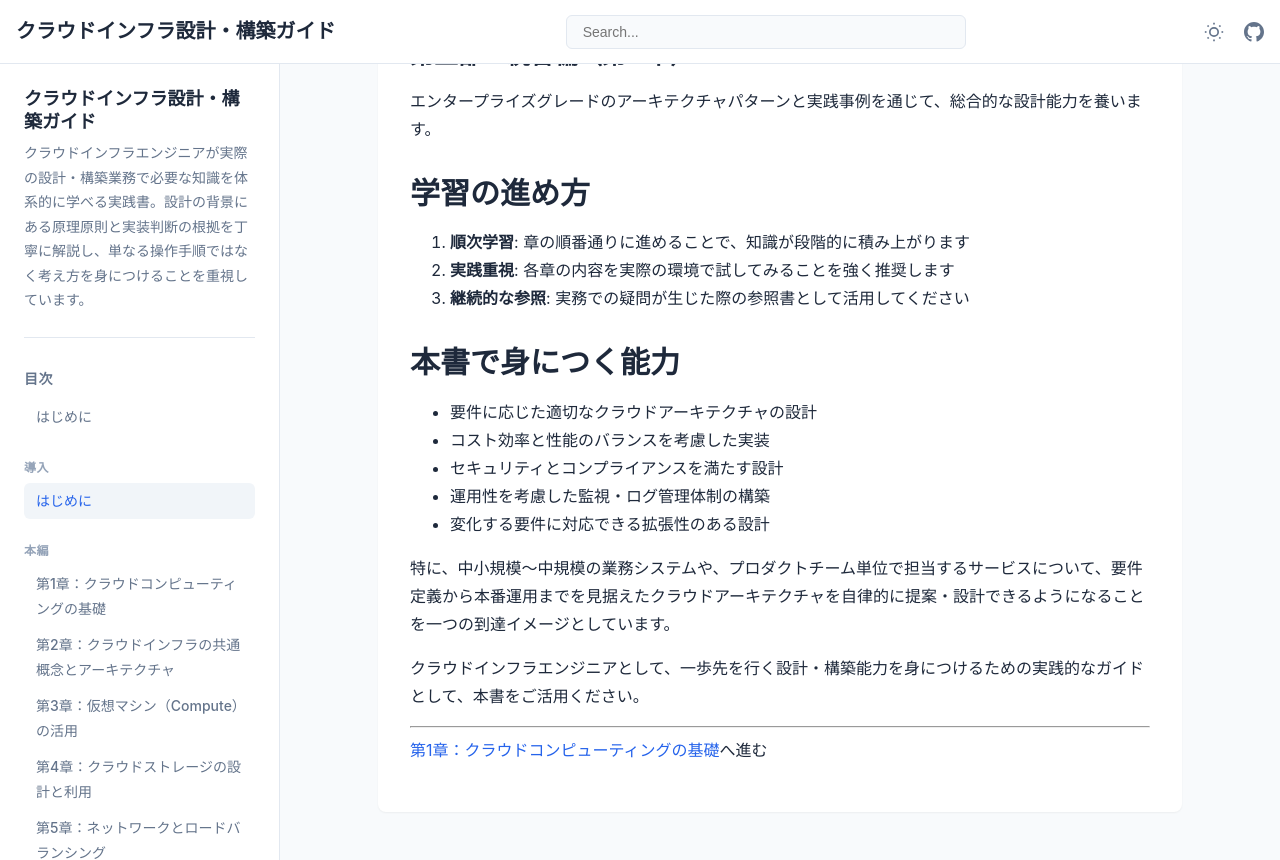
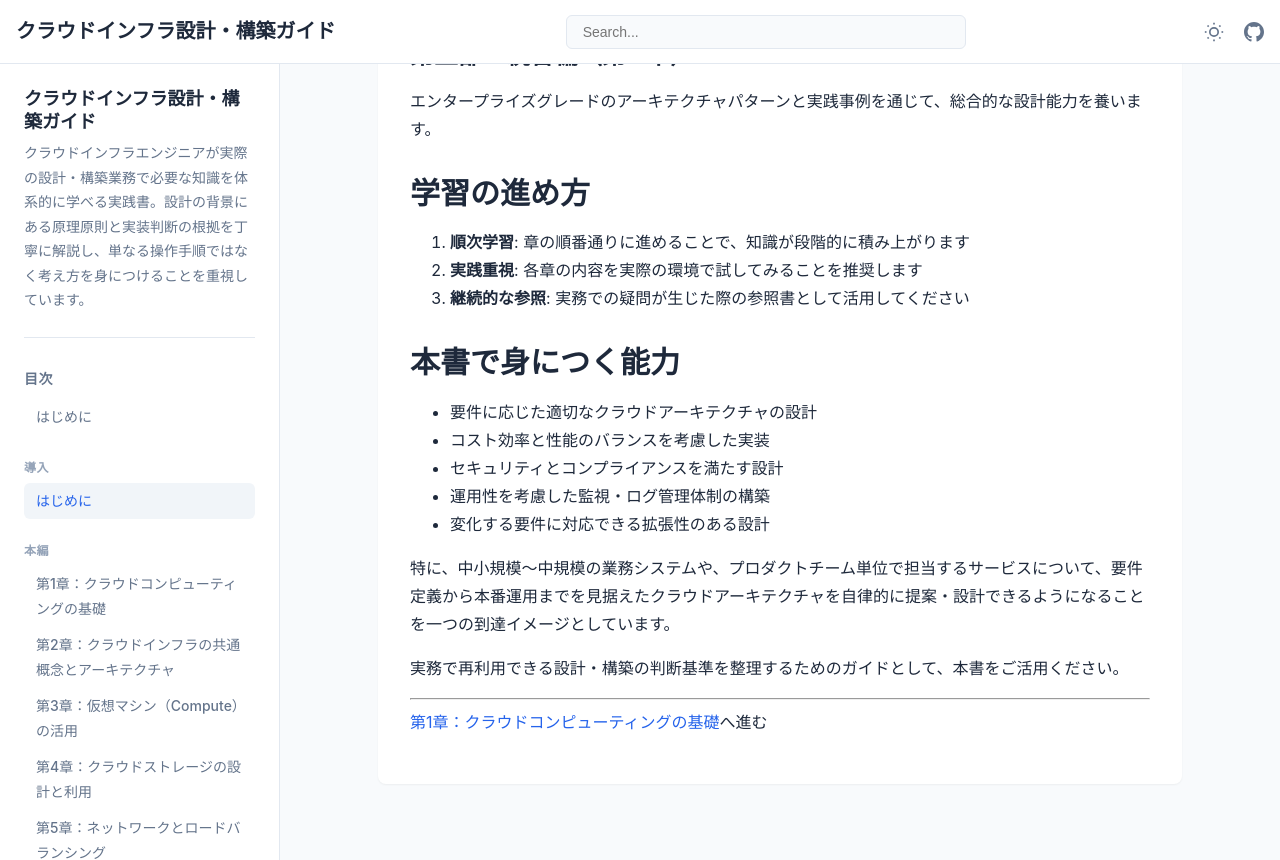
Before and after one commit to itdojp/cloud-infra-book, a Jekyll site: the page built from docs/introduction/index.md, in a window 1280 px wide and 900 px high, scrolled down 1659 px, cut to the strip 0-860 px from the top of the window. Built offline with Jekyll 4.4.1, drawn with Linux system fonts in a browser that asks for light colours; some of the changed text lies outside the part shown.

Commit message:
docs: 導入文の表現を中立化

```diff
--- a/docs/introduction/index.md
+++ b/docs/introduction/index.md
@@ -54,7 +54,7 @@ title: "はじめに"
 ## 学習の進め方
 
 1. **順次学習**: 章の順番通りに進めることで、知識が段階的に積み上がります
-2. **実践重視**: 各章の内容を実際の環境で試してみることを強く推奨します
+2. **実践重視**: 各章の内容を実際の環境で試してみることを推奨します
 3. **継続的な参照**: 実務での疑問が生じた際の参照書として活用してください
 
 ## 本書で身につく能力
@@ -67,7 +67,7 @@ title: "はじめに"
 
 特に、中小規模〜中規模の業務システムや、プロダクトチーム単位で担当するサービスについて、要件定義から本番運用までを見据えたクラウドアーキテクチャを自律的に提案・設計できるようになることを一つの到達イメージとしています。
 
-クラウドインフラエンジニアとして、一歩先を行く設計・構築能力を身につけるための実践的なガイドとして、本書をご活用ください。
+実務で再利用できる設計・構築の判断基準を整理するためのガイドとして、本書をご活用ください。
 
 ---
 
```
Also changed, not shown: other parts of docs/introduction/index.md (+1 -1 lines), src/introduction/index.md (+3 -3 lines).
